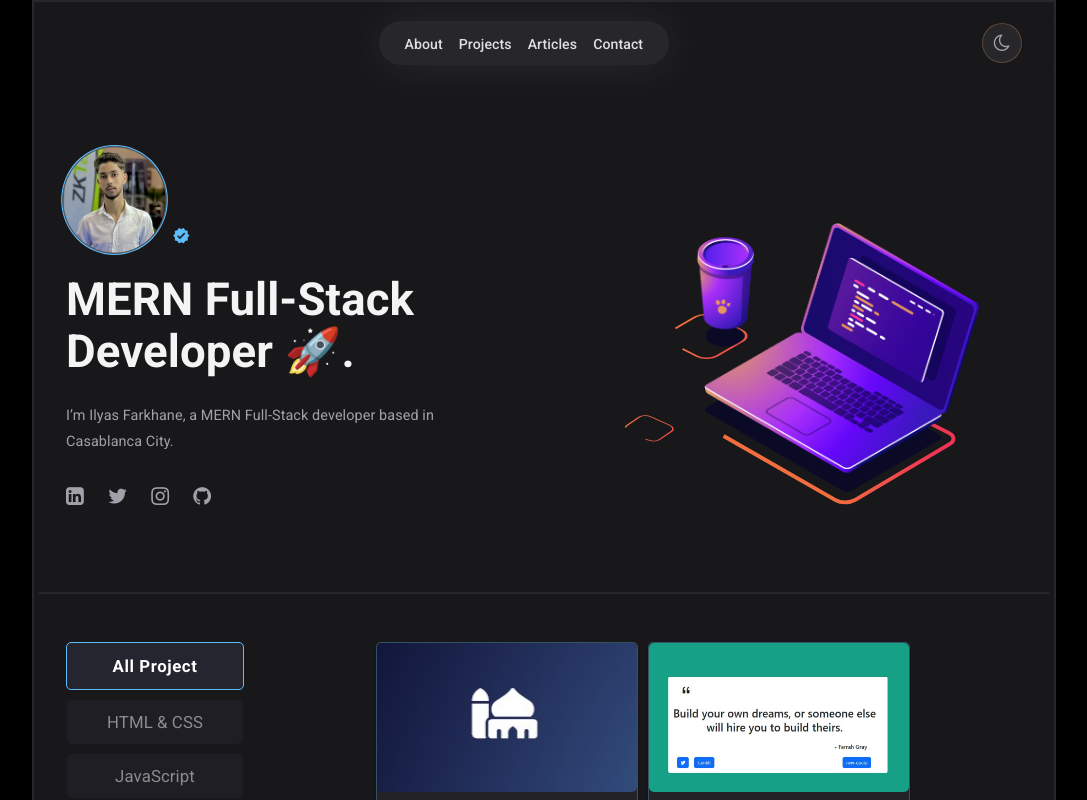
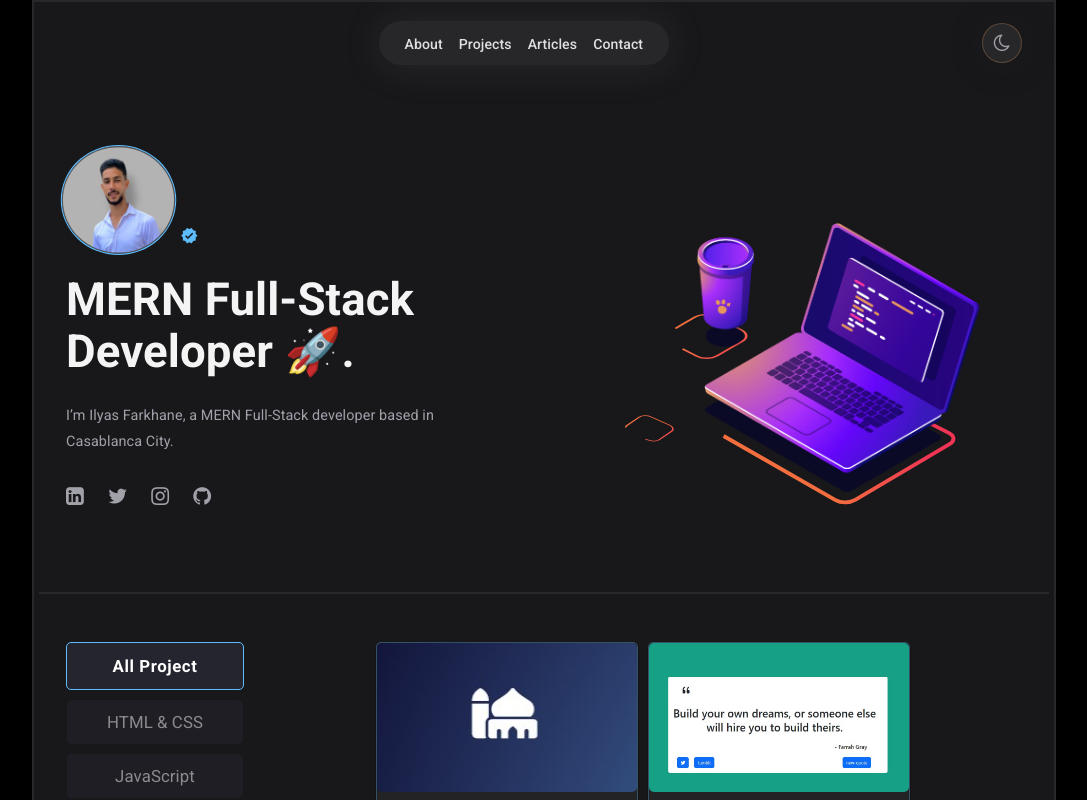
Before and after one commit to ilyasfarkhane-dev/ifr, a React (Vite) app: page / in a window 1280 px wide. Shown: the top 800 px of the page, without its empty margins (96-1183 px from the left). Built offline with nearby package versions, Linux system fonts and the light colour scheme.

Commit message:
profile change

```diff
--- a/src/components/2-Hero/Hero.css
+++ b/src/components/2-Hero/Hero.css
@@ -25,7 +25,7 @@ section.hero .parent-avatar.flex {
 }
 
 section.hero .left-section .avatar {
-  width: 97px;
+  width: 105px;
   height: 100px;
   border-radius: 50%;
   border: 1px solid var(--blue);
--- a/src/components/2-Hero/Hero.jsx
+++ b/src/components/2-Hero/Hero.jsx
@@ -13,7 +13,7 @@ export default function Hero() {
             initial={{ transform: "scale(0)" }}
             animate={{ transform: "scale(1.1)" }}
             transition={{ damping: 7, type: "spring", stiffness: 100 }}
-            src="./prof.jpg"
+            src="./cop.jpg"
             className="avatar"
             alt=""
           />
```
Also changed, not shown: public/cop.jpg (added).
